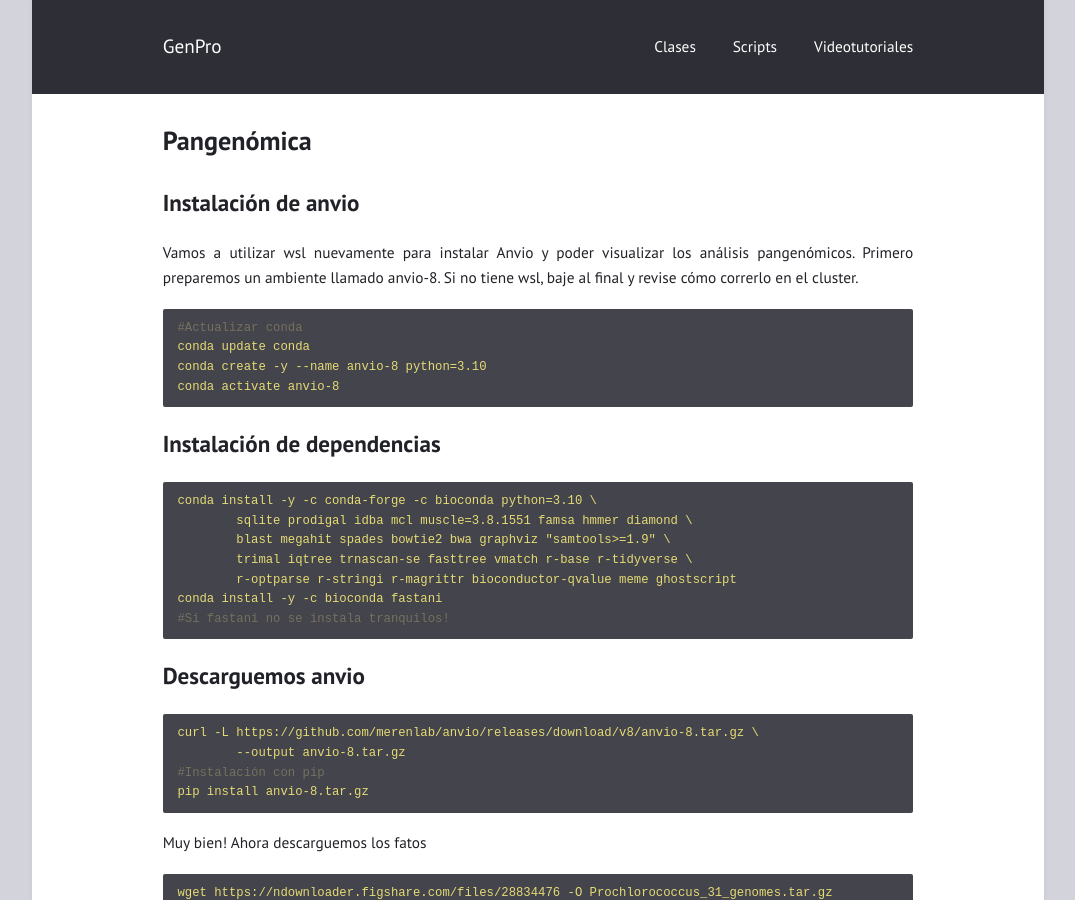
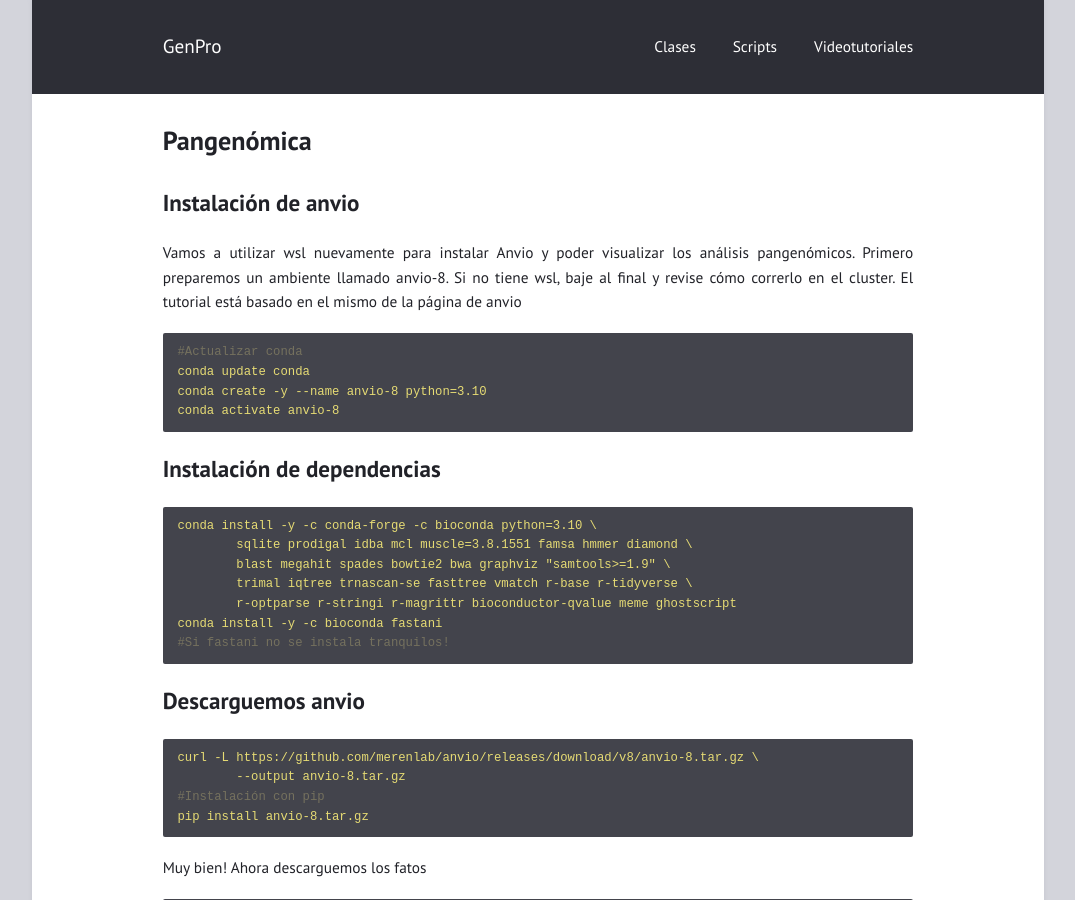
Before and after one commit to braddmg/GenPro, a Jekyll site: the page built from _posts/2024-09-21-Pangenómica.md, in a window 1280 px wide and 900 px high. Shown: the whole window, without its empty margins (102-1177 px from the left). Built offline with Jekyll 4.4.1, drawn with Linux system fonts in a browser that asks for light colours.

Commit message:
Update 2024-09-21-Pangenómica.md

````diff
--- a/_posts/2024-09-21-Pangenómica.md
+++ b/_posts/2024-09-21-Pangenómica.md
@@ -4,6 +4,7 @@ layout: page
 ---
 ## Instalación de anvio
 Vamos a utilizar wsl nuevamente para instalar Anvio y poder visualizar los análisis pangenómicos. Primero preparemos un ambiente llamado anvio-8. Si no tiene wsl, baje al final y revise cómo correrlo en el cluster.
+El tutorial está basado en el mismo de la página de anvio
 ```yml
 #Actualizar conda
 conda update conda
````
